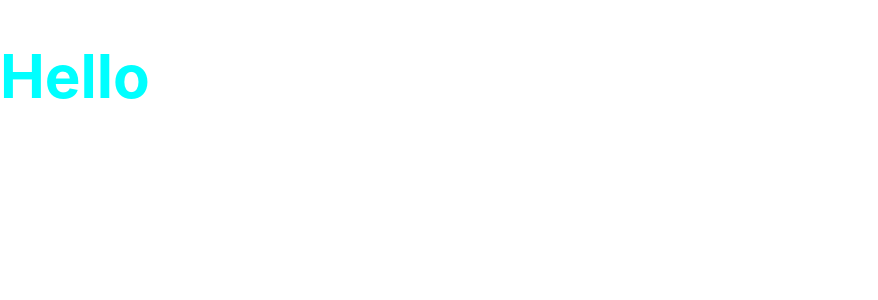
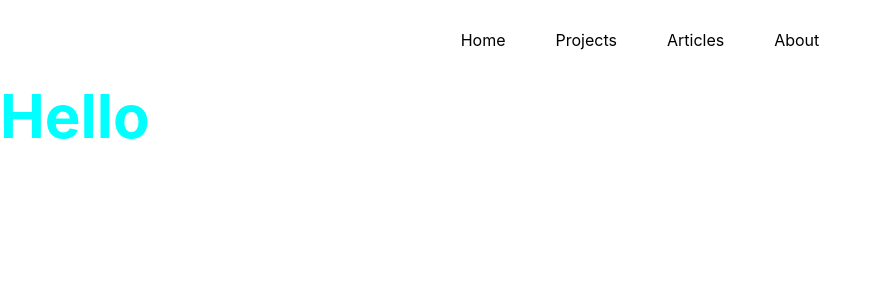
Before and after one commit to thneves/Thales-Next, a Next.js app: page / in a window 1280 px wide. Shown: the top 300 px of the page, without its empty margins (0-878 px from the left). Built offline with nearby package versions, Linux system fonts and the light colour scheme.

Commit message:
Create basic nav and pages links

```diff
--- /dev/null
+++ b/components/Navbar.tsx
@@ -0,0 +1,45 @@
+import styled from "styled-components";
+import Link from "next/link";
+
+export interface ILink {
+    href: string;
+}
+
+const Header = styled.header`
+    height: 10vh;
+    width: 100%;
+    display: flex;
+    justify-content: center;
+`
+
+const Nav = styled.nav`
+    display: flex;
+    justify-content: center;
+    align-items: center;
+    gap: 50px;
+`;
+
+const Navbar = () => {
+  return (
+      <div>
+        <Header>
+        <Nav>
+            <li>
+                <Link href="/" >Home </Link>
+            </li>
+            <li>
+                <Link href="/projects" >Projects </Link>
+            </li>
+            <li>
+                <Link href="/articles" >Articles</Link>
+            </li>
+            <li>
+                <Link href="/about" >About</Link>
+            </li>
+        </Nav>
+        </Header>
+      </div>
+  );
+};
+
+export default Navbar;
--- /dev/null
+++ b/layout/Basic.tsx
@@ -0,0 +1,32 @@
+import { createGlobalStyle } from "styled-components";
+
+export const GlobalStyle = createGlobalStyle`
+    // this is the shared style
+  * {
+    box-sizing: border-box;
+    margin: 0;
+    padding: 0;
+  }
+
+  a {
+    text-decoration: none;
+  }
+
+  ul, li {
+    list-style-type: none;
+  }
+
+
+  // anything else you would like to include
+`;
+
+const BasicLayout = ({ children }: { children: any }) => {
+  return (
+    <>
+      <GlobalStyle />
+      {children}
+    </>
+  );
+};
+
+export default BasicLayout;
--- a/package.json
+++ b/package.json
@@ -8,6 +8,7 @@
     "lint": "next lint"
   },
   "dependencies": {
+    "framer-motion": "^5.3.3",
     "next": "12.0.4",
     "react": "17.0.2",
     "react-dom": "17.0.2"
--- a/pages/index.tsx
+++ b/pages/index.tsx
@@ -1,4 +1,7 @@
 import styled from "styled-components";
+import Navbar from "../components/Navbar";
+import BasicLayout from "../layout/Basic";
+
 
 const Title = styled.h1`
   color: aqua;
@@ -7,9 +10,10 @@ const Title = styled.h1`
 
 const Home = () => {
   return (
-    <div>
+    <BasicLayout>
+      <Navbar></Navbar>
       <Title>Hello</Title>
-    </div>
+    </BasicLayout>
   )
 };
 
```
Also changed, not shown: components/Footer.tsx (added, +15 -0 lines), pages/about.tsx (added, +14 -0 lines), pages/articles.tsx (added, +15 -0 lines), pages/projects.tsx (added, +14 -0 lines), 2 other files (tests, documents, lock files or other folders).
